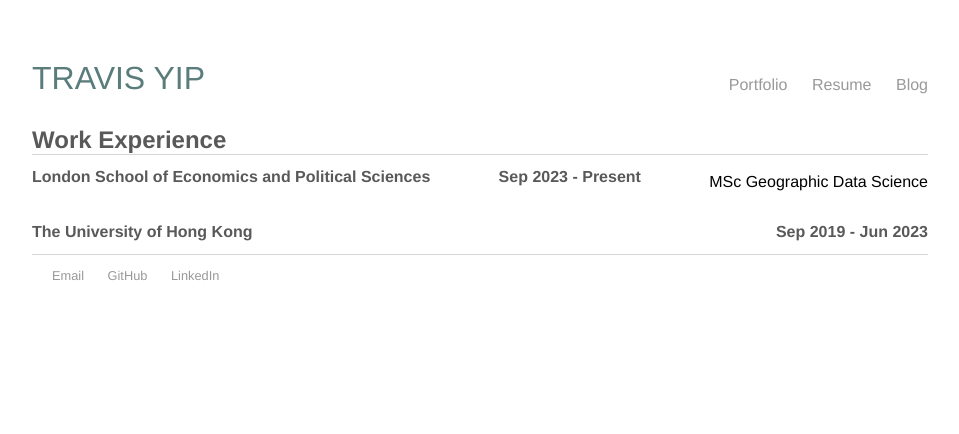
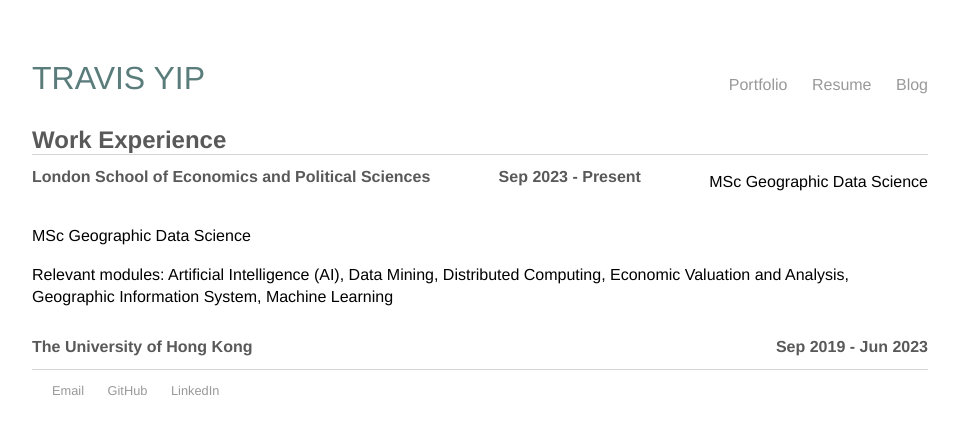
Before and after one commit to cwtravisyip/cwtravisyip.github.io, a Jekyll site: the page built from resume/index.html, in a window 1280 px wide. Shown: the top 434 px of the page, without its empty margins (160-1119 px from the left). Built offline with Jekyll 4.4.1, drawn with Linux system fonts in a browser that asks for light colours.

Commit message:
Add resume content

```diff
--- a/resume/index.html
+++ b/resume/index.html
@@ -9,6 +9,8 @@
 		<h2 class="resume">Sep 2023 - Present</h2>
 		<p>MSc Geographic Data Science</p>
 	</header>
+	<p>MSc Geographic Data Science</p>
+	<p>Relevant modules: Artificial Intelligence (AI), Data Mining, Distributed Computing, Economic Valuation and Analysis, Geographic Information System, Machine Learning</p>
 
 	<header>
 		<h2 class="resume">The University of Hong Kong</h2>
```
